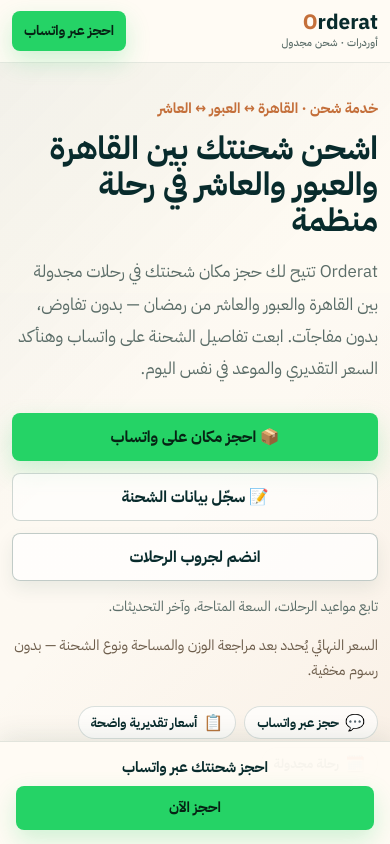
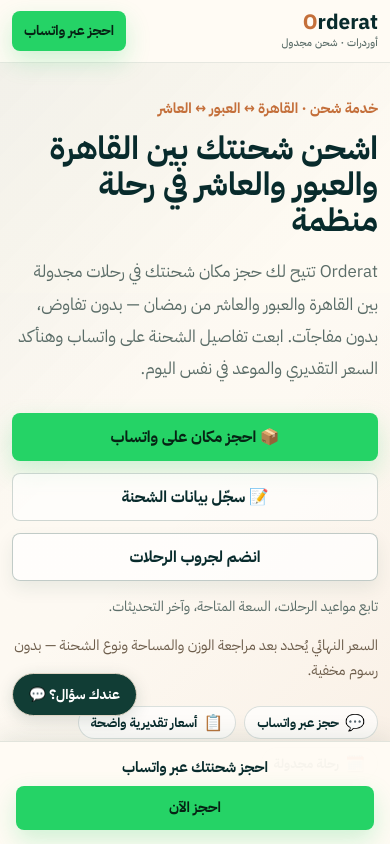
Before and after one commit to mohabx116-creator/orderat-landing, a React (Vite) app: page / in a window 390 px wide. Shown: the top 844 px of the page. Built offline with nearby package versions, Linux system fonts and the light colour scheme; no server answers.

Commit message:
Add sticky FAQ hint popup

```diff
--- a/src/App.jsx
+++ b/src/App.jsx
@@ -6,12 +6,14 @@
 import HowItWorks from './components/HowItWorks.jsx';
 import OrderIntakeDialog from './components/OrderIntakeDialog.jsx';
 import FAQSection from './components/FAQSection.jsx';
+import FAQPopup from './components/FAQPopup.jsx';
 import FinalCTA from './components/FinalCTA.jsx';
 import Footer from './components/Footer.jsx';
 import { whatsappLink } from './data/orderatData.js';
 
 function App() {
   const [isOrderDialogOpen, setIsOrderDialogOpen] = useState(false);
+  const [isFAQPopupOpen, setIsFAQPopupOpen] = useState(false);
 
   return (
     <>
@@ -32,6 +34,20 @@
         onClose={() => setIsOrderDialogOpen(false)}
       />
 
+      <FAQPopup
+        isOpen={isFAQPopupOpen}
+        onClose={() => setIsFAQPopupOpen(false)}
+      />
+
+      {/* Sticky FAQ Hint Button */}
+      <button
+        onClick={() => setIsFAQPopupOpen(true)}
+        className="sticky-faq-btn"
+        type="button"
+      >
+        عندك سؤال؟ 💬
+      </button>
+
       {/* Mobile-only sticky WhatsApp CTA bar */}
       <div className="mobile-cta-bar" aria-label="حجز سريع عبر واتساب">
         <p>احجز شحنتك عبر واتساب</p>
@@ -44,6 +60,7 @@
           احجز الآن
         </a>
       </div>
+
     </>
   );
 }
--- /dev/null
+++ b/src/components/FAQPopup.jsx
@@ -0,0 +1,147 @@
+import { useEffect, useState } from 'react';
+
+function FAQPopup({ isOpen, onClose }) {
+  const faqItems = [
+    {
+      q: 'هل السعر ثابت؟',
+      a: 'لا، السعر ليس ثابتًا. يتم احتساب سعر كل شحنة بدقة حسب مسار التوصيل، الحجم، والوزن الفعلي، لنقدم لك تكلفة عادلة دون تحميلك مصاريف إضافية غير ضرورية.'
+    },
+    {
+      q: 'هل يوجد توصيل فوري في نفس الساعة؟',
+      a: 'لا، نحن نعمل بنظام الرحلات المجدولة والمجمعة (3 أيام أسبوعيًا). تجميع الشحنات في رحلات منظمة يساعدنا على تقديم أسعار شحن مخفضة جدًا تناسب الجميع مقارنة بالخدمات الفردية الطارئة.'
+    },
+    {
+      q: 'هل يمكن شحن منتجات قابلة للكسر؟',
+      a: 'نعم، يسعدنا شحنها بشرط أن تكون مغلفة بطريقة آمنة ومحكمة. يرجى تحديد خيار "شحنة قابلة للكسر" عند تسجيل البيانات ليتخذ السائق الإجراءات الوقائية والوقاية من الصدمات أثناء الرحلة.'
+    },
+    {
+      q: 'ماذا يحدث بعد تسجيل الطلب؟',
+      a: 'بمجرد تسجيل شحنتك، سيقوم فريق خدمة العملاء بمراجعة تفاصيلها وحساب التكلفة الصحيحة، ثم سنقوم بالتواصل معك مباشرة عبر واتساب لتأكيد السعر وأقرب رحلة متوفرة والترتيب لميعاد الاستلام.'
+    }
+  ];
+
+  const [activeIndex, setActiveIndex] = useState(null);
+
+  // Lock body scroll when popup is open
+  useEffect(() => {
+    if (isOpen) {
+      document.body.style.overflow = 'hidden';
+    } else {
+      document.body.style.overflow = '';
+    }
+    return () => {
+      document.body.style.overflow = '';
+    };
+  }, [isOpen]);
+
+  // Close popup on Escape key down
+  useEffect(() => {
+    const handleKeyDown = (e) => {
+      if (e.key === 'Escape' && isOpen) {
+        onClose();
+      }
+    };
+    window.addEventListener('keydown', handleKeyDown);
+    return () => {
+      window.removeEventListener('keydown', handleKeyDown);
+    };
+  }, [isOpen, onClose]);
+
+  if (!isOpen) return null;
+
+  return (
+    <div
+      className="dialog-overlay"
+      onClick={onClose}
+      role="presentation"
+      style={{ display: 'flex', alignItems: 'center', justifyContent: 'center', padding: '16px' }}
+    >
+      <div
+        className="dialog-card faq-popup-card"
+        onClick={(e) => e.stopPropagation()}
+        role="dialog"
+        aria-modal="true"
+        aria-labelledby="faq-popup-title"
+        aria-describedby="faq-popup-desc"
+        style={{ maxWidth: '550px', width: '100%', borderRadius: '12px', overflow: 'hidden' }}
+      >
+        <div className="dialog-header">
+          <div className="dialog-header-text">
+            <h2 id="faq-popup-title" style={{ fontSize: '1.25rem' }}>الأسئلة الشائعة</h2>
+            <p id="faq-popup-desc" className="dialog-subtitle">
+              إجابات سريعة قبل تسجيل الشحنة
+            </p>
+          </div>
+          <button
+            type="button"
+            className="btn-close-x"
+            onClick={onClose}
+            aria-label="إغلاق"
+          >
+            ×
+          </button>
+        </div>
+
+        <div className="dialog-body" style={{ maxHeight: '60vh', overflowY: 'auto', padding: '20px' }}>
+          <div style={{ display: 'flex', flexDirection: 'column', gap: '10px' }}>
+            {faqItems.map((item, index) => {
+              const isActive = activeIndex === index;
+              return (
+                <div
+                  key={index}
+                  style={{
+                    border: '1px solid var(--line)',
+                    borderRadius: '8px',
+                    background: isActive ? 'var(--surface)' : 'var(--surface-strong)',
+                    overflow: 'hidden'
+                  }}
+                >
+                  <button
+                    onClick={() => setActiveIndex(isActive ? null : index)}
+                    style={{
+                      width: '100%',
+                      padding: '12px 16px',
+                      display: 'flex',
+                      justifyContent: 'space-between',
+                      alignItems: 'center',
+                      background: 'none',
+                      border: 'none',
+                      textAlign: 'right',
+                      cursor: 'pointer',
+                      fontSize: '0.95rem',
+                      fontWeight: 600,
+                      color: 'var(--brand-strong)',
+                      fontFamily: 'inherit'
+                    }}
+                  >
+                    <span>{item.q}</span>
+                    <span style={{ fontSize: '1.1rem', color: 'var(--brand)', transform: isActive ? 'rotate(45deg)' : 'none', transition: 'transform 0.2s ease', display: 'inline-block' }}>
+                      ＋
+                    </span>
+                  </button>
+                  {isActive && (
+                    <div style={{ padding: '0 16px 12px 16px', fontSize: '0.88rem', color: 'var(--muted)', lineHeight: '1.5' }}>
+                      {item.a}
+                    </div>
+                  )}
+                </div>
+              );
+            })}
+          </div>
+        </div>
+
+        <div className="dialog-footer">
+          <button
+            type="button"
+            className="btn btn-secondary btn-small"
+            onClick={onClose}
+          >
+            إغلاق
+          </button>
+        </div>
+      </div>
+    </div>
+  );
+}
+
+export default FAQPopup;
--- a/src/index.css
+++ b/src/index.css
@@ -1272,3 +1272,47 @@
     grid-column: span 1;
   }
 }
+
+/* ─── Sticky FAQ Hint Button ──────────────────────────── */
+.sticky-faq-btn {
+  position: fixed;
+  bottom: 24px;
+  left: 24px;
+  z-index: 99;
+  background: var(--brand);
+  color: white;
+  border: 1px solid var(--line);
+  border-radius: 50px;
+  padding: 12px 20px;
+  font-size: 0.95rem;
+  font-weight: 700;
+  cursor: pointer;
+  box-shadow: 0 4px 16px rgba(17, 61, 53, 0.15);
+  transition: all 150ms ease;
+  display: flex;
+  align-items: center;
+  gap: 8px;
+  font-family: inherit;
+  direction: rtl;
+}
+
+.sticky-faq-btn:hover {
+  background: var(--brand-strong);
+  transform: translateY(-2px);
+}
+
+@media (max-width: 820px) {
+  .sticky-faq-btn {
+    bottom: 88px;
+    left: 16px;
+    padding: 10px 16px;
+    font-size: 0.85rem;
+  }
+}
+
+@media (max-width: 600px) {
+  .sticky-faq-btn {
+    bottom: 128px;
+    left: 12px;
+  }
+}
```
